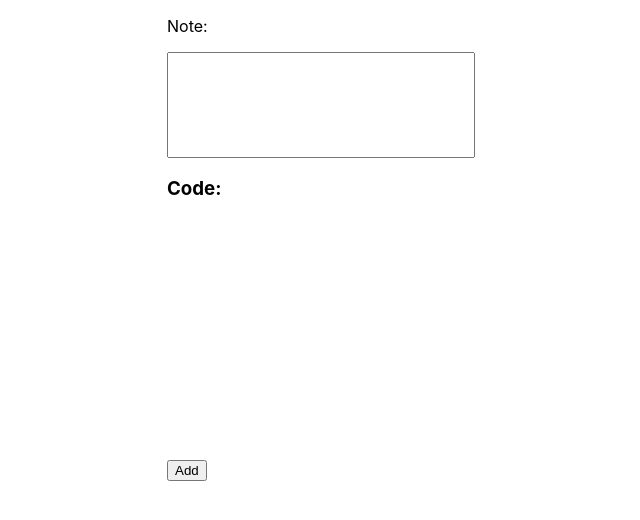
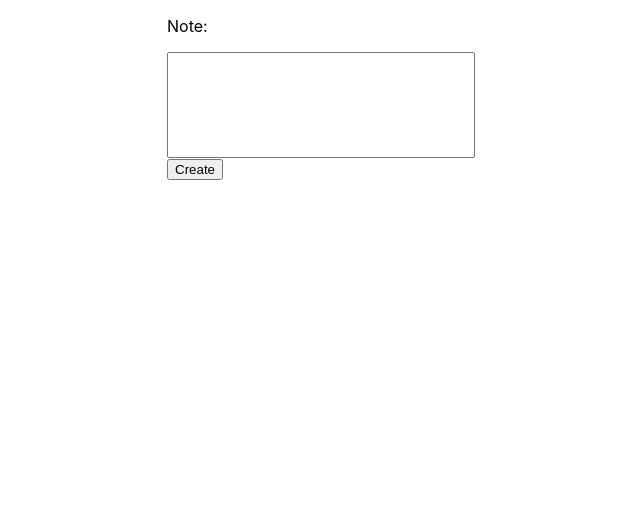
Before and after one commit to Leon131314/project_notepadV2, a React (Create React App) app: page / in a window 1280 px wide. Shown: the top 520 px of the page, without its empty margins (299-939 px from the left). Built offline with nearby package versions, Linux system fonts and the light colour scheme.

Commit message:
'monaco'

```diff
--- a/src/components/Main.js
+++ b/src/components/Main.js
@@ -2,6 +2,10 @@ import React from 'react';
 import uuid from 'uuid';
 import Notes from './Notes';
 import Editor from '../monaco/Editor'
+import returnValue from '../monaco/Editor'
+
+
+
 
 export default class Main extends React.Component {
     constructor(props) {
@@ -28,6 +32,8 @@ export default class Main extends React.Component {
     }
 
     handleChangeCode(event) {
+        console.log(event.target)
+
         this.setState({
             ...this.state,
             code: event.target.value
@@ -38,7 +44,8 @@ export default class Main extends React.Component {
         this.setState({
             notes: this.state.notes.concat([{
                 id: uuid.v4(),
-                note: this.state.note
+                note: this.state.note,
+                code: this.state.code
             }])
         });
     };
@@ -54,10 +61,9 @@ export default class Main extends React.Component {
             this.setState({notes: array});
     }
 
-
     render() {
-
         const {notes} = this.state;
+        console.log(Editor)
         return (
             <div className = "Main">
                 <div>
@@ -67,15 +73,12 @@ export default class Main extends React.Component {
                             className = 'Input'
                             type='text'
                             onChange={this.handleChangeNote}
-
                         />
                     </form>
-                    <h3>Code:</h3>
-                    <Editor oChange={this.handleChangeCode}/>
-                    <button onClick={this.addNote}>Add</button>
+                    {/*<Editor onChange={this.handleChangeCode}/>*/}
+                    <button onClick={this.addNote}>Create</button>
                 </div>
-                <Notes class="notes" notes={notes}  remove={this.removeNote} />
-
+                <Notes class="notes" notes={notes}  remove={this.removeNote}/>
             </div>
         );
     }
--- a/src/components/Notes.js
+++ b/src/components/Notes.js
@@ -1,16 +1,21 @@
 import React from "react";
 import Editor from "../monaco/Editor";
 
+const styles = ({
+        height: 300,
+        width: 300
+});
 
 export default function notes(props) {
-
         return (
             <ul className="List">{props.notes.map(note => {
                     if (note.id !== 0) {
                                 return (
-                                    <div>
-                                        <li key={note.id}>{note.note}</li>
+                                    <div style={{width:200}} key={note.id}>
+                                        <li >{note.note}
+                                            {note.code}</li>
                                             <button onClick={e => {props.remove(e, note)}}>Remove</button>
+                                            <Editor style={styles}/>
                                     </div>
                                 )
                         }
```
Also changed, not shown: src/monaco/Editor.js (+6 -1 lines).
